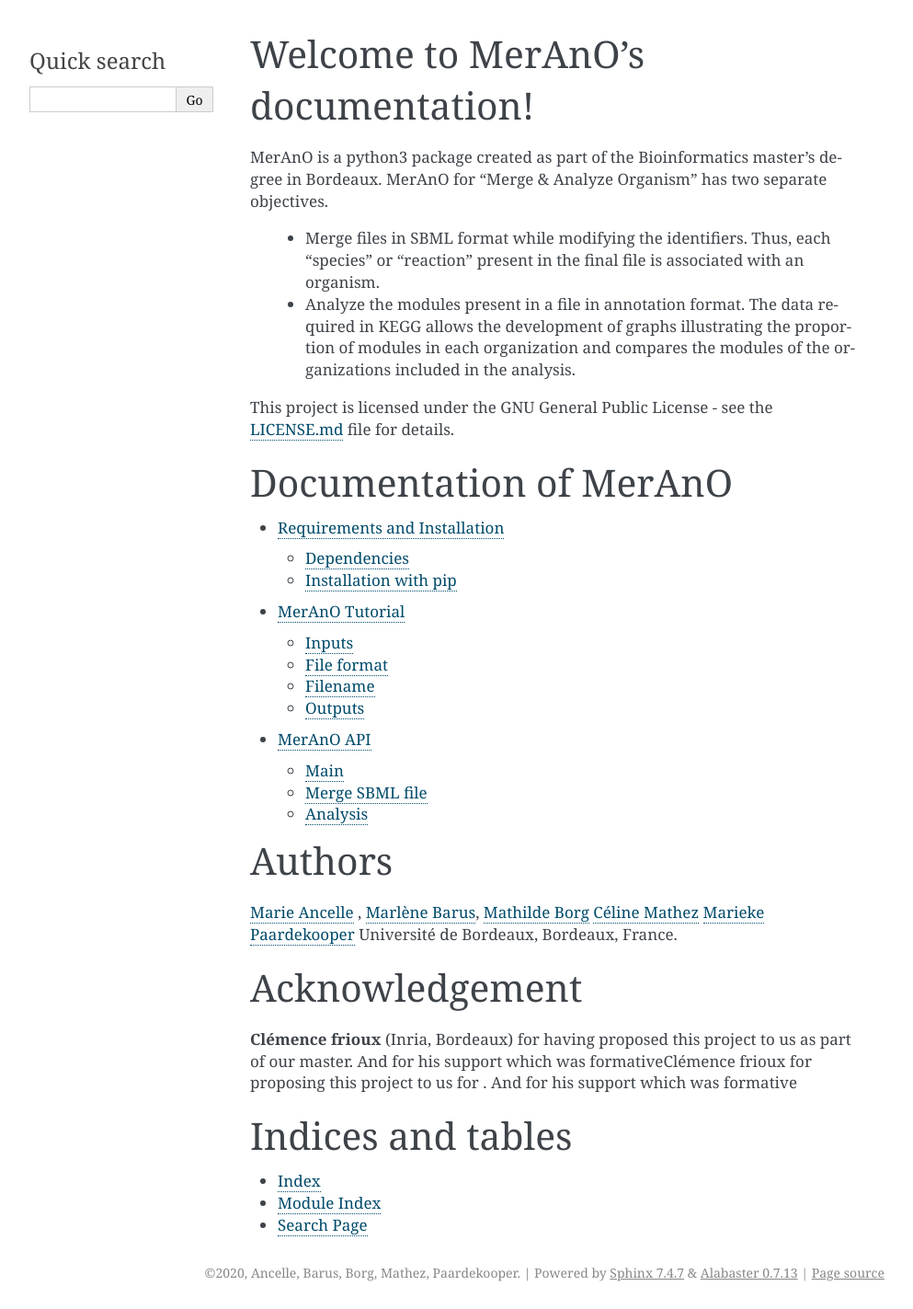
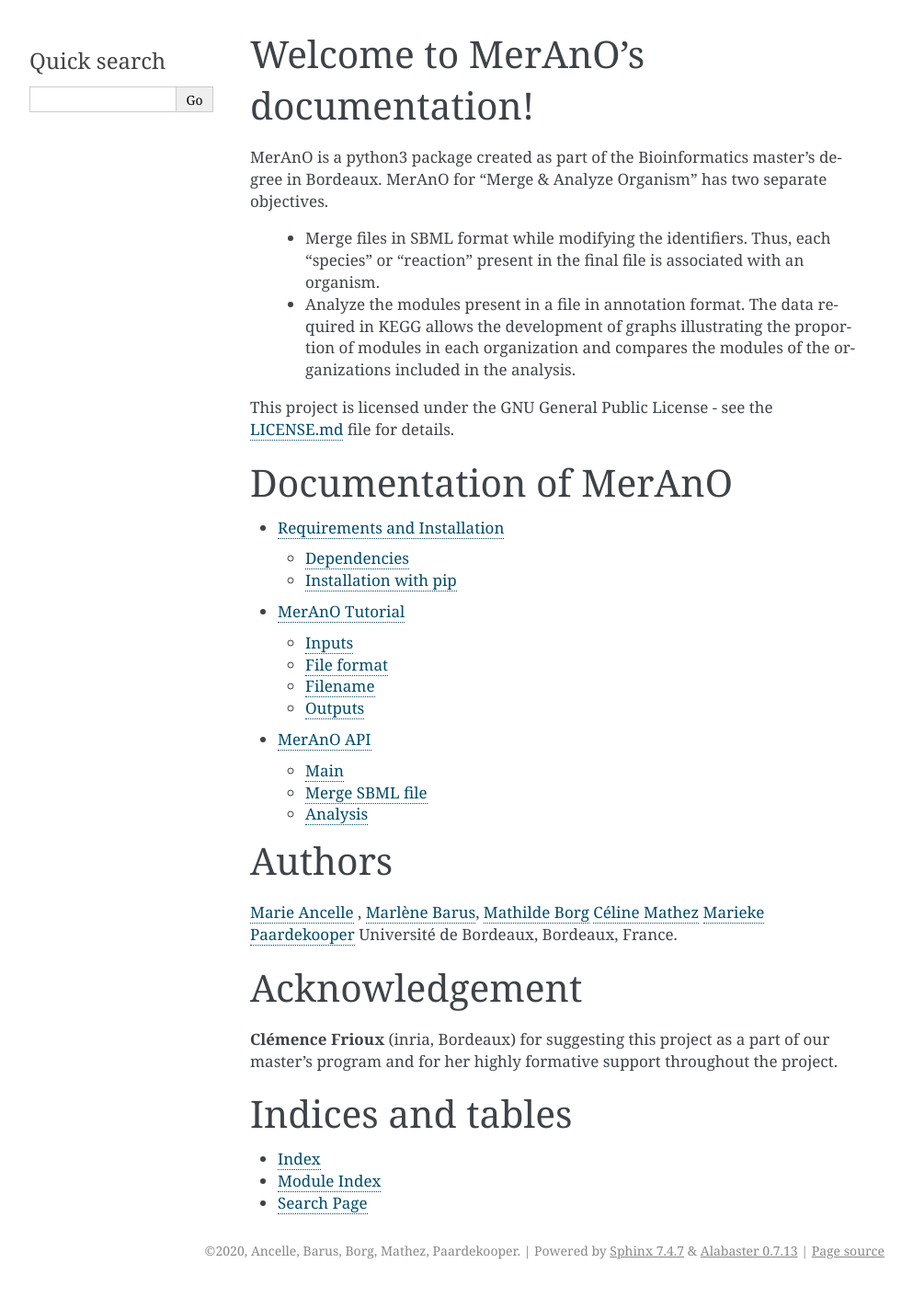
Before and after one commit to marlenebrs/MerAnO, a Sphinx documentation site: the page built from docs/source/index.rst, in a window 1280 px wide. Shown: the whole page at 92% size, without its empty margins (148-1141 px from the left). Built offline with Sphinx 7.4.7, drawn with Linux system fonts in a browser that asks for light colours; after the commit the page ends 1399 px from its top, so only the background shows below that.

Commit message:
Update index.rst

```diff
--- a/docs/source/index.rst
+++ b/docs/source/index.rst
@@ -38,8 +38,7 @@ Acknowledgement
 ===============
 
 
-**Clémence frioux** (Inria, Bordeaux) for having proposed this project to us as part of our master. And for his support which was formativeClémence frioux for proposing this project to us for . And for his support which was formative
-
+**Clémence Frioux** (inria, Bordeaux) for suggesting this project as a part of our master's program and for her highly formative support throughout the project.
 
 Indices and tables
 ==================
```
